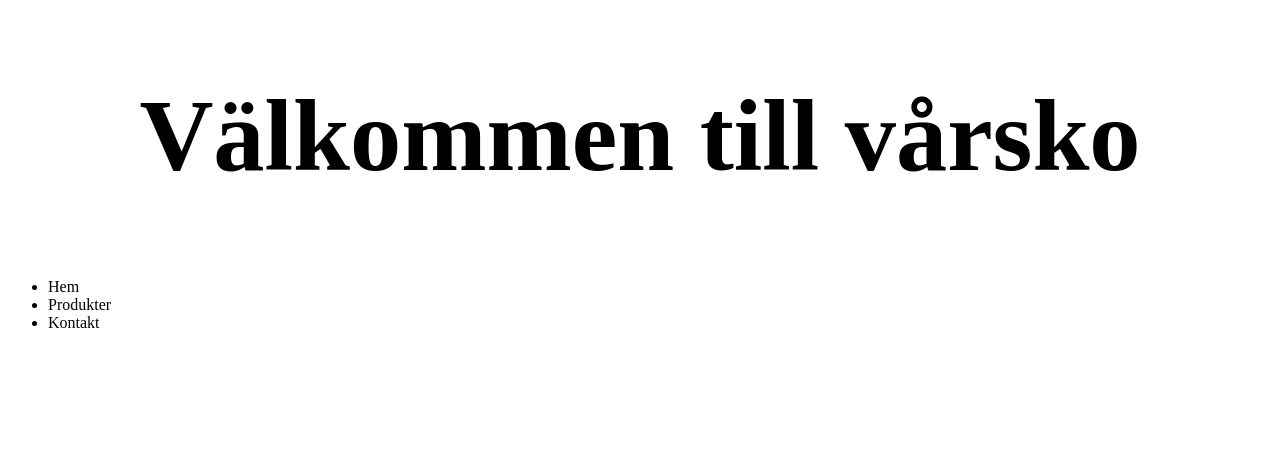
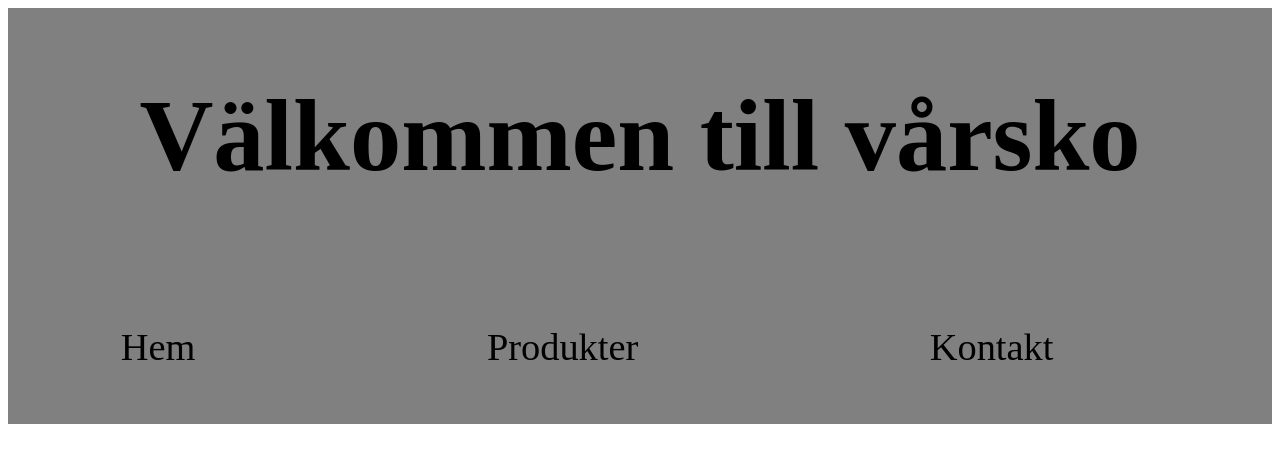
Before and after one commit to benjamin762/Projekt38, a plain HTML site: page index.html in a window 1280 px wide. Drawn offline with Linux system fonts and the light colour scheme.

Commit message:
fixat navbar och header

```diff
--- a/styles.css
+++ b/styles.css
@@ -9,15 +9,40 @@ header{
     flex-wrap: wrap;
     font-size: 4vw;
     font-family: 'Times New Roman', Times, serif;
+    background: grey;
+
 }
 nav{
-    display: flex;
+
+    width: 1000%;
+    align-items: center;
+    justify-content: center;
 
 
 }
 
-nav li a{
+
+nav ul {
+
+    flex: 1;
+    display: flex;
+    justify-content: space-around;
+    align-items: center;
+    background: grey;
+    list-style: none;
+
+
+}
+
+nav ul li a{
     text-decoration: none;
     color: black;
+    font-size: 3vw;
+    width: auto;
+
 
 }
+nav ul li a:hover{
+    background: white;
+    color: black;
+}
```
Also changed, not shown: index.html (+2 -1 lines).
